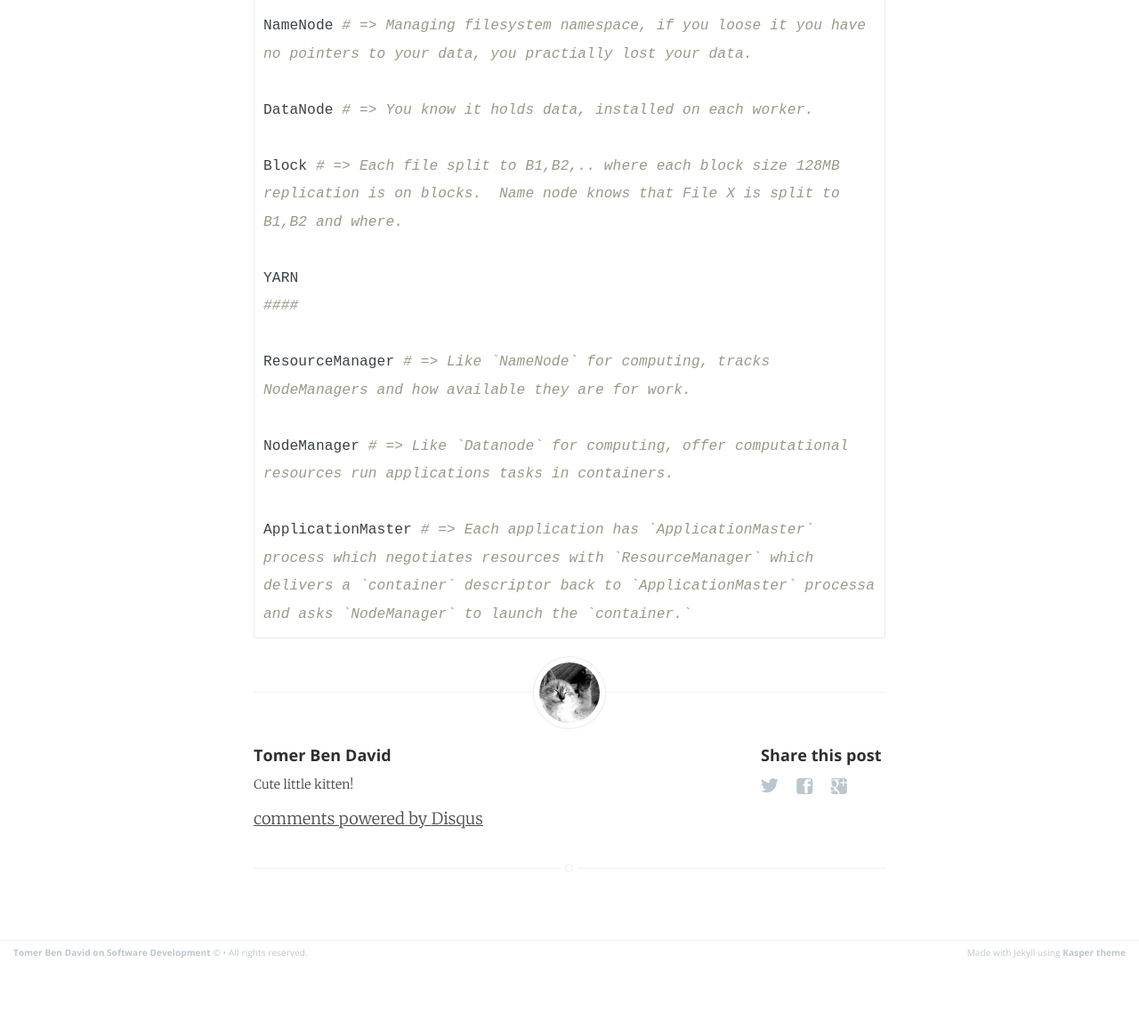
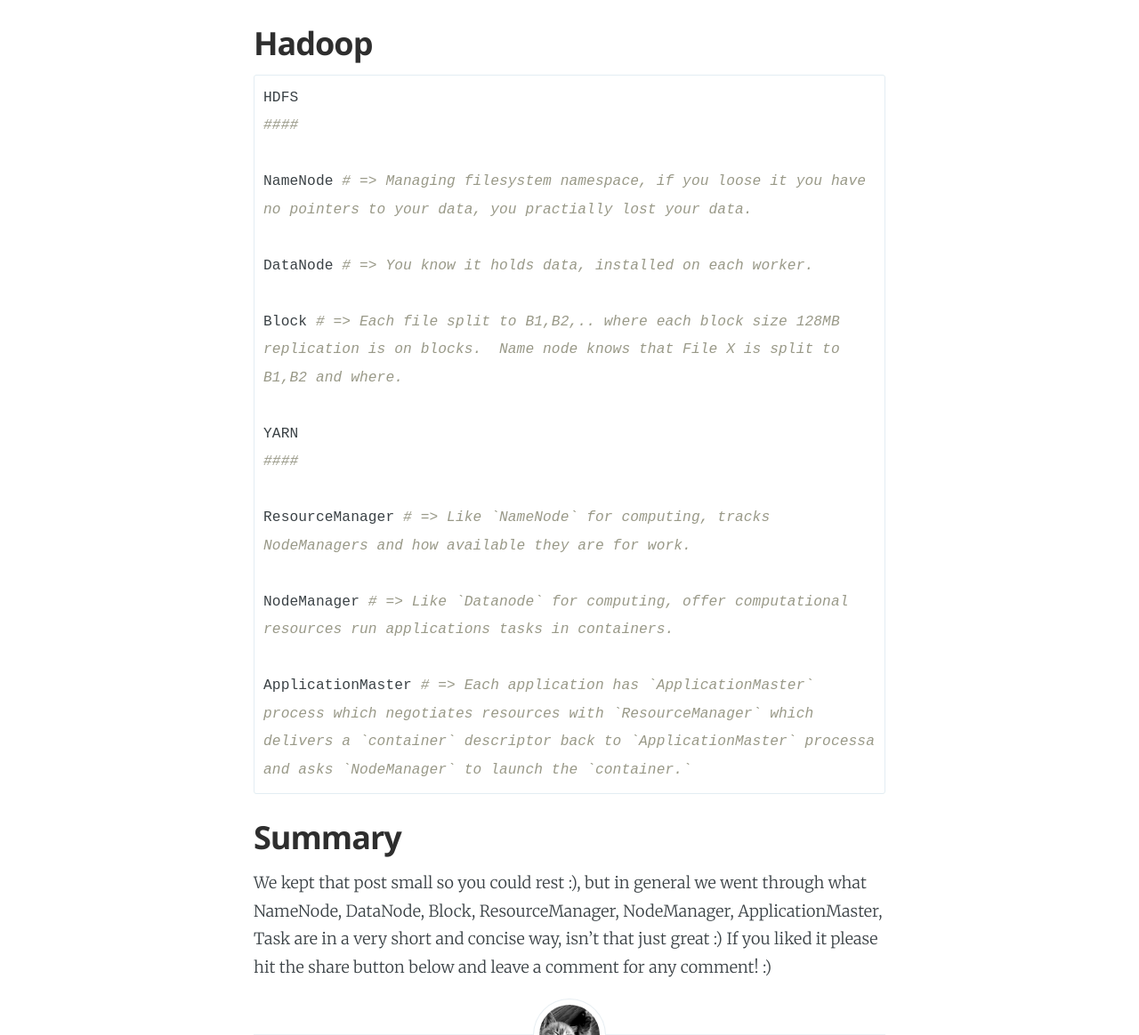
Before and after one commit to tomer-ben-david/tomer-ben-david.github.io.jekyll, a Jekyll site: the page built from _posts/2017/2017-04-22-page-cheatsheet-hadoop.md, in a window 1280 px wide and 1400 px high, scrolled down 662 px, cut to the strip 236-1400 px from the top of the window. Shown: the whole strip at 89% size. Built offline with Jekyll 4.4.1, drawn with Linux system fonts in a browser that asks for light colours; comment, search, counter and statistics services are not loaded; before the commit the page ends 1984 px from its top, so only the background shows below that; some of the changed text lies outside the part shown.

Commit message:
hadoop cheatsheet

````diff
--- a/_posts/2017/2017-04-22-page-cheatsheet-hadoop.md
+++ b/_posts/2017/2017-04-22-page-cheatsheet-hadoop.md
@@ -5,7 +5,13 @@
 categories: cheatsheet,hadoop,bigdata
 comments: true
 ---
+## Introduction
+
+We have decided to aggregate in a single post the most important things to know about hadoop in a concise way.  Let's us know if you have any comments!
+
 <iframe src="https://drive.google.com/file/d/0B3YbDgIxeEikMFF4MW83WWI4XzQ/preview" width="640" height="480"></iframe>
+
+## Hadoop
 
 ```bash
 HDFS
@@ -26,3 +32,7 @@
 
 ApplicationMaster # => Each application has `ApplicationMaster` process which negotiates resources with `ResourceManager` which delivers a `container` descriptor back to `ApplicationMaster` processa and asks `NodeManager` to launch the `container.`
 ```
+
+## Summary
+
+We kept that post small so you could rest :), but in general we went through what NameNode, DataNode, Block, ResourceManager, NodeManager, ApplicationMaster, Task are in a very short and concise way, isn't that just great :) If you liked it please hit the share button below and leave a comment for any comment! :)
````
